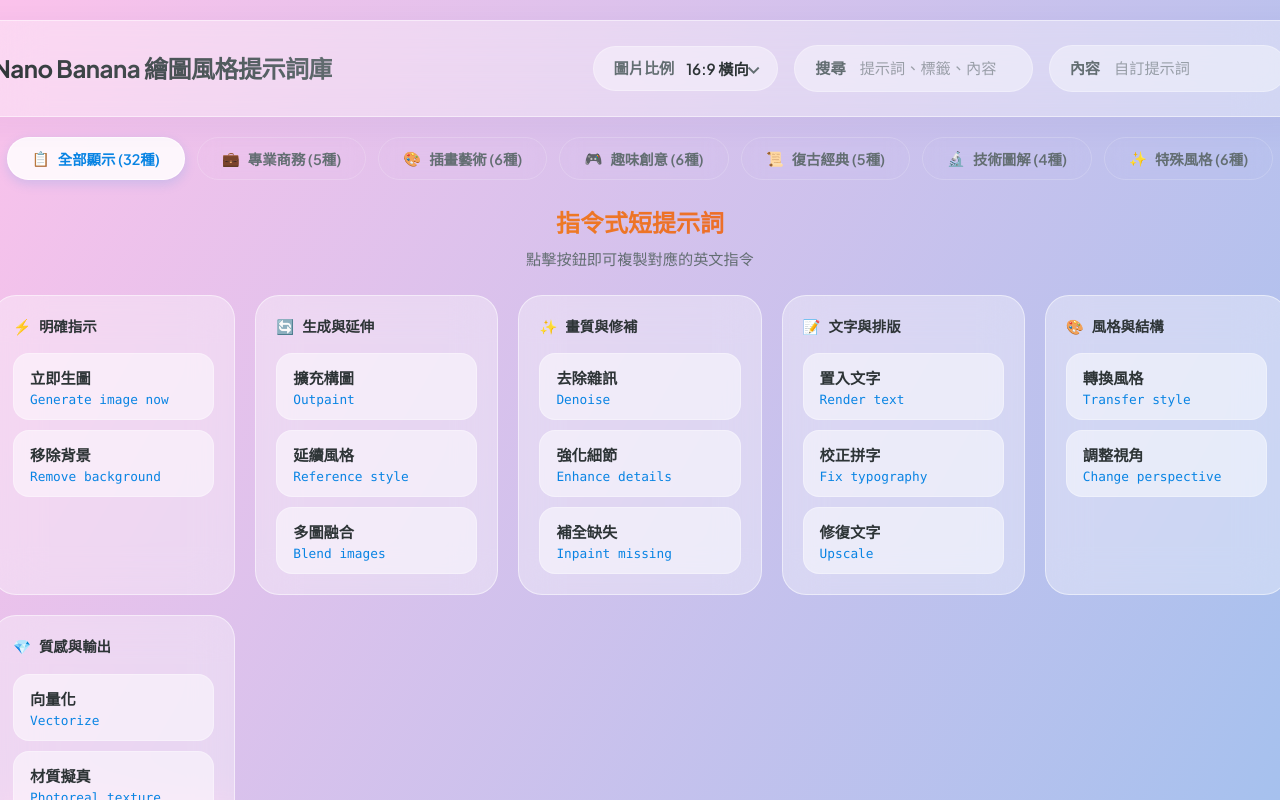
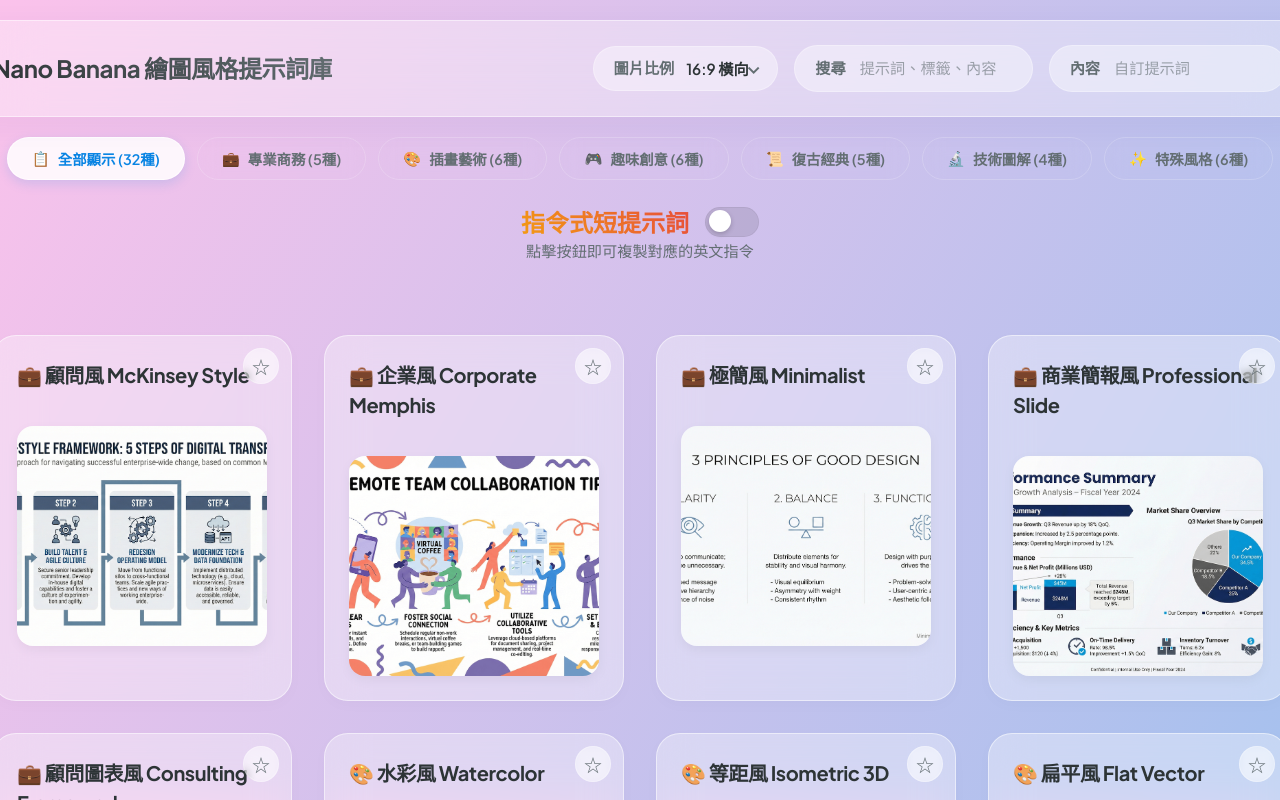
Before and after one commit to javaok1987/style-prompt-demo, a React (Vite) app: page / in a window 1280 px wide. Shown: the top 800 px of the page. Built offline with nearby package versions, Linux system fonts and the light colour scheme; a web font is replaced by a local one.

Commit message:
feat: 為指令式短提示詞區塊新增展開與收合功能
- 實作 ShortPrompts 組件的顯示狀態管理
- 新增切換開關 (Toggle Switch) UI 與互動動畫
- 透過 CSS 實作平滑的展開與收合過渡效果
- 優化標題區域的版面配置與互動感

```diff
--- a/src/components/ShortPrompts.jsx
+++ b/src/components/ShortPrompts.jsx
@@ -1,14 +1,21 @@
-import React from 'react';
+import React, { useState } from 'react';
 import { shortPromptsData } from '../data/shortPromptsData';
 
 const ShortPrompts = ({ onCopy }) => {
+  const [isOpen, setIsOpen] = useState(false);
+
   return (
     <div className="short-prompts-container">
       <div className="short-prompts-header">
-        <h2 className="short-prompts-title">指令式短提示詞</h2>
+        <div className="short-prompts-header-title" onClick={() => setIsOpen(!isOpen)} style={{ cursor: 'pointer' }}>
+          <h2 className="short-prompts-title">指令式短提示詞</h2>
+          <div className={`toggle-switch ${isOpen ? 'active' : ''}`}>
+            <div className="toggle-knob"></div>
+          </div>
+        </div>
         <p className="short-prompts-subtitle">點擊按鈕即可複製對應的英文指令</p>
       </div>
-      <div className="short-prompts-grid">
+      <div className={`short-prompts-grid ${isOpen ? 'expanded' : 'collapsed'}`}>
         {shortPromptsData.map((group) => (
           <div key={group.category} className="short-prompts-group">
             <h3 className="short-prompts-group-title">
--- a/src/styles/index.css
+++ b/src/styles/index.css
@@ -686,12 +686,64 @@ input::placeholder {
 .short-prompts-header {
   text-align: center;
   margin-bottom: 24px;
+  user-select: none;
+  transition: opacity 0.2s;
+}
+
+.short-prompts-header:hover {
+  opacity: 0.85;
+}
+
+.short-prompts-header-title {
+  display: flex;
+  align-items: center;
+  justify-content: center;
+  gap: 16px;
+  display: inline-flex; /* Keep it centered but tight */
+}
+
+/* Toggle Switch */
+.toggle-switch {
+  width: 52px;
+  height: 28px;
+  background-color: rgba(0, 0, 0, 0.1);
+  border-radius: 999px;
+  position: relative;
+  transition: background-color 0.3s cubic-bezier(0.25, 0.8, 0.25, 1);
+  border: 1px solid rgba(0, 0, 0, 0.05);
+  cursor: pointer;
+}
+
+.toggle-switch.active {
+  background-color: var(--accent-color);
+  border-color: transparent;
+}
+
+.toggle-knob {
+  width: 22px;
+  height: 22px;
+  background-color: white;
+  border-radius: 50%;
+  position: absolute;
+  top: 2px;
+  left: 3px;
+  transition: transform 0.3s cubic-bezier(0.25, 1.5, 0.5, 1); /* Bouncy effect */
+  box-shadow: 0 2px 5px rgba(0,0,0,0.2);
+}
+
+.toggle-switch.active .toggle-knob {
+  transform: translateX(24px);
+}
+
+/* Hover effect for the whole toggle area */
+.short-prompts-header-title:hover .toggle-switch {
+  transform: scale(1.05);
 }
 
 .short-prompts-title {
   font-size: 1.5rem;
   font-weight: 700;
-  margin: 0 0 8px;
+  margin: 0; /* Remove bottom margin to align with switch */
   background: linear-gradient(45deg, #f39c12, #e74c3c);
   -webkit-background-clip: text;
   background-clip: text;
@@ -708,6 +760,20 @@ input::placeholder {
   display: grid;
   grid-template-columns: repeat(auto-fit, minmax(200px, 1fr));
   gap: 20px;
+  overflow: hidden;
+  transition: max-height 0.45s cubic-bezier(0.25, 0.8, 0.25, 1),
+              opacity 0.35s ease;
+}
+
+.short-prompts-grid.collapsed {
+  max-height: 0;
+  opacity: 0;
+  margin-top: 0;
+}
+
+.short-prompts-grid.expanded {
+  max-height: 2000px;
+  opacity: 1;
 }
 
 .short-prompts-group {
```
